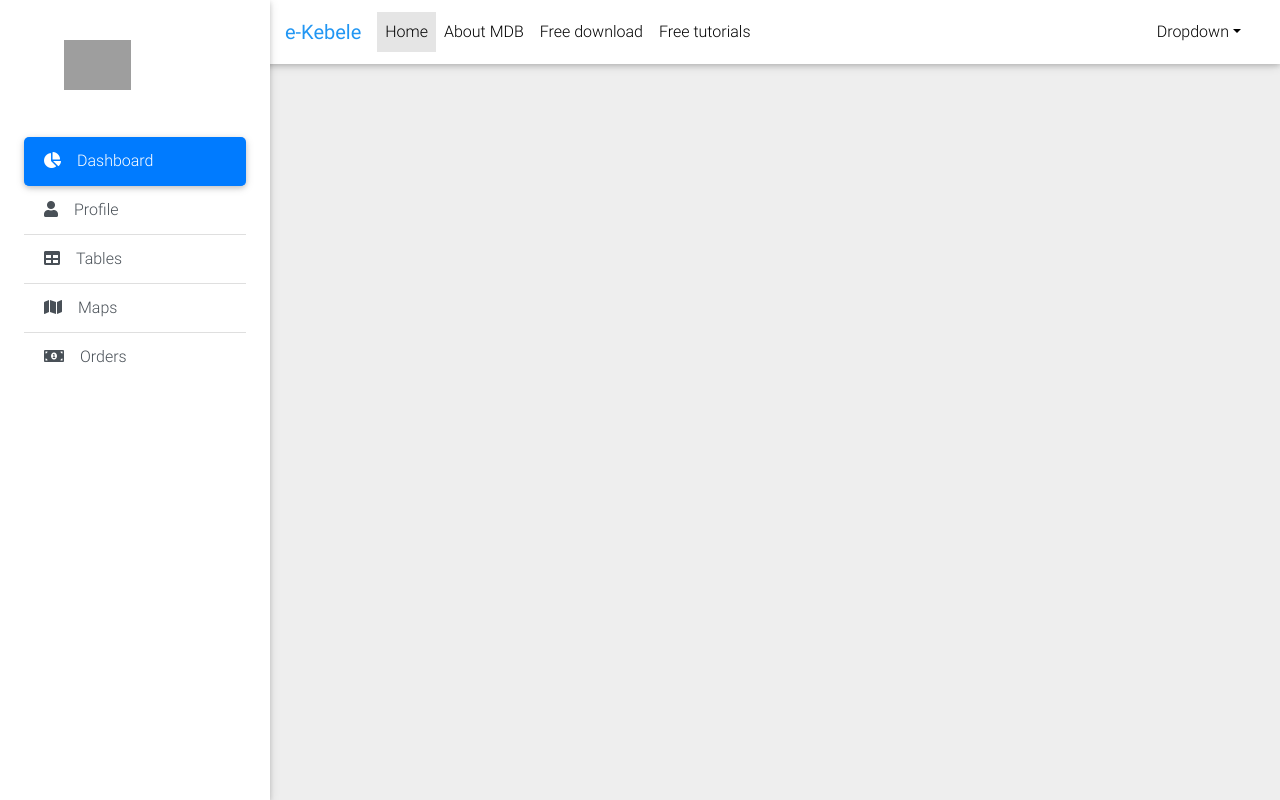
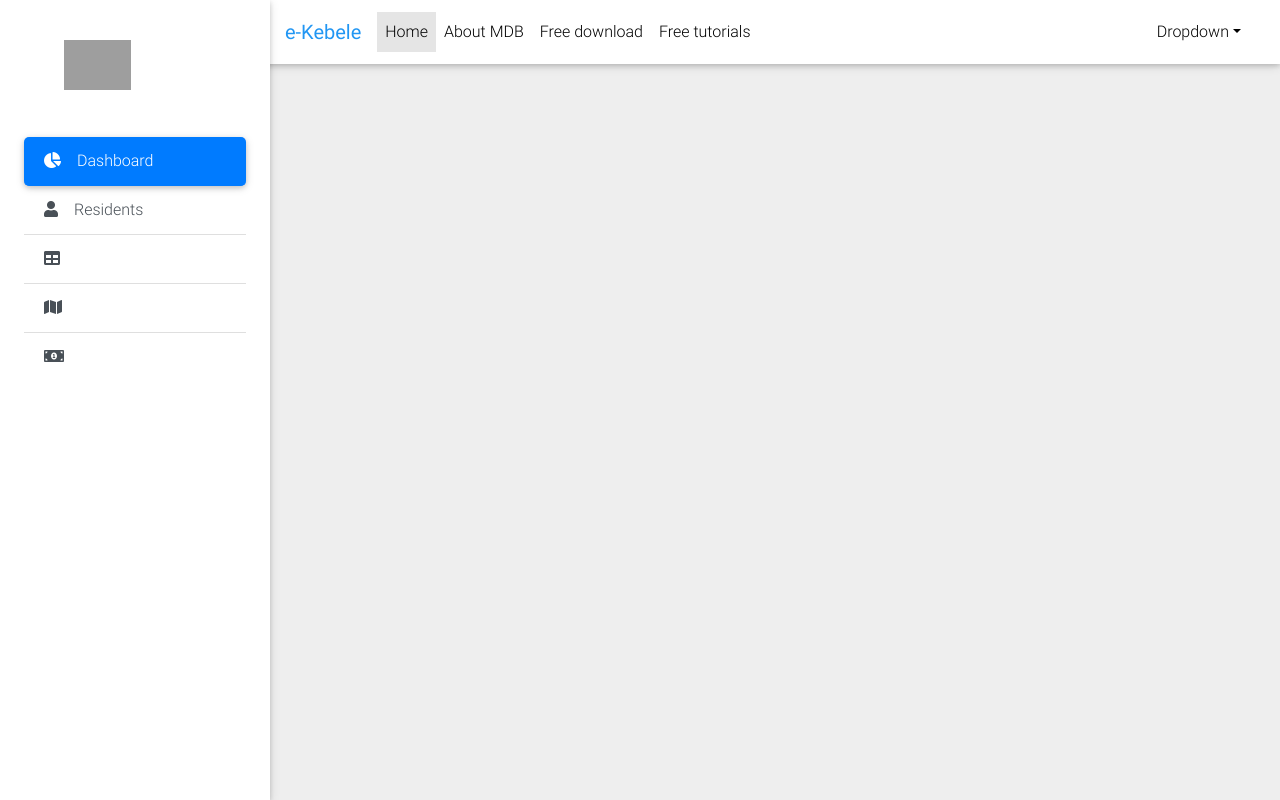
Before and after one commit to nebiyuelias1/e-kebele, a CodeIgniter app: page /database/index.php/home/index in a window 1280 px wide. Run offline with CodeIgniter, Linux system fonts and the light colour scheme; style sheets or scripts are compiled from the project's sources; some libraries are stand-ins or nearby versions; grey boxes are pictures that could not be loaded.

Commit message:
initial commit

```diff
--- a/application/views/content.php
+++ b/application/views/content.php
@@ -71,13 +71,13 @@
                 <i class="fas fa-chart-pie mr-3"></i>Dashboard
             </a>
             <a href="#" class="list-group-item list-group-item-action waves-effect">
-                <i class="fas fa-user mr-3"></i>Profile</a>
+                <i class="fas fa-user mr-3"></i>Residents</a>
             <a href="#" class="list-group-item list-group-item-action waves-effect">
-                <i class="fas fa-table mr-3"></i>Tables</a>
+                <i class="fas fa-table mr-3"></i></a>
             <a href="#" class="list-group-item list-group-item-action waves-effect">
-                <i class="fas fa-map mr-3"></i>Maps</a>
+                <i class="fas fa-map mr-3"></i></a>
             <a href="#" class="list-group-item list-group-item-action waves-effect">
-                <i class="fas fa-money-bill-alt mr-3"></i>Orders</a>
+                <i class="fas fa-money-bill-alt mr-3"></i></a>
         </div>
 
     </div>
```
